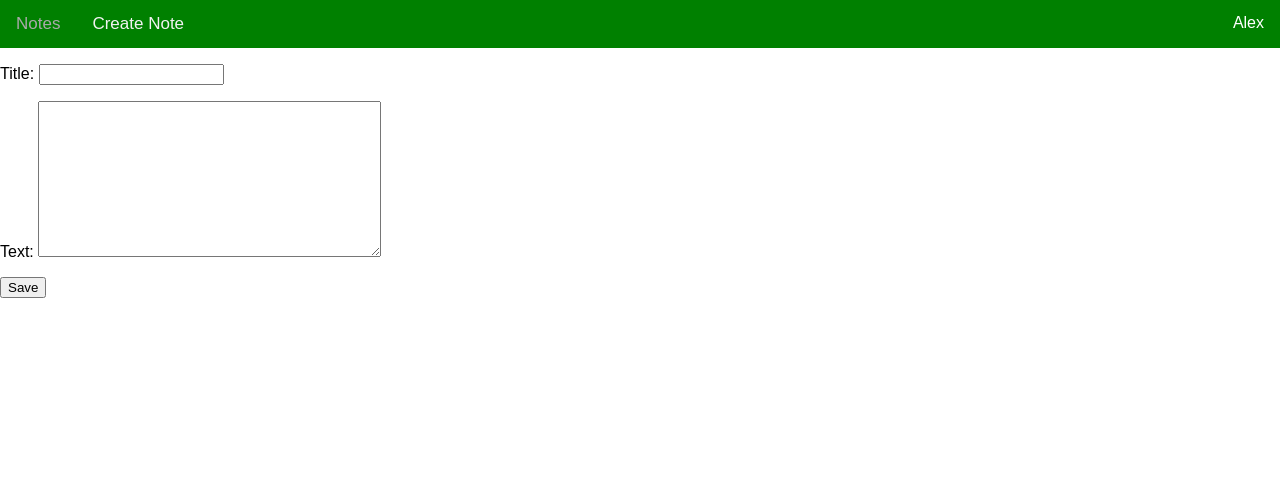
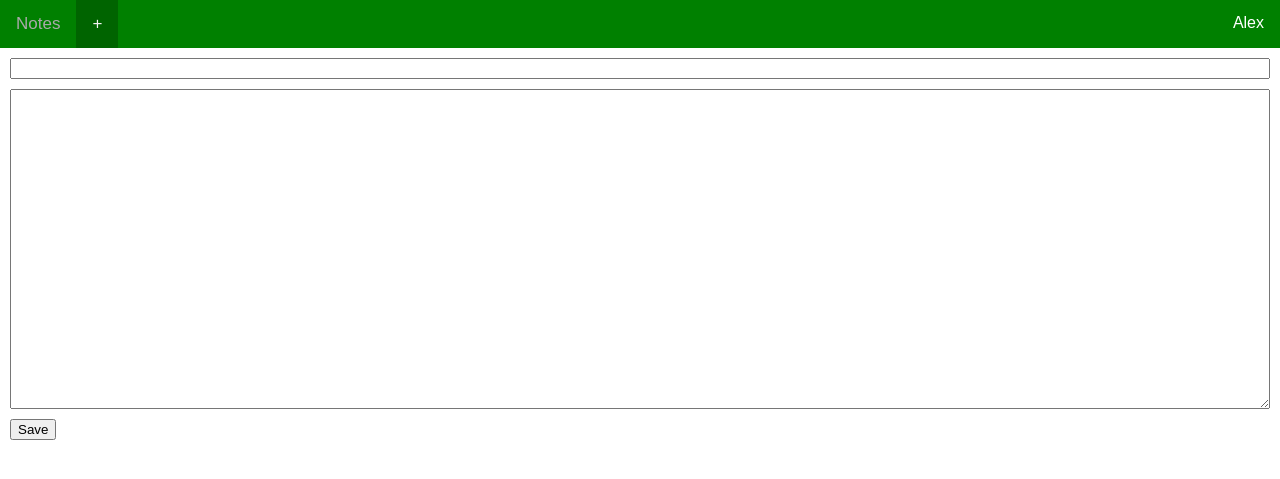
Before and after one commit to lestec-al/social-network, a Django app: page /create_note/ in a window 1280 px wide. Shown: the top 479 px of the page. Run offline with Django 3.2, Linux system fonts and the light colour scheme; a user stored in the database is signed in.

Commit message:
Add: edit on main page

```diff
--- a/notes/static/notes/style.css
+++ b/notes/static/notes/style.css
@@ -1,18 +1,11 @@
-header, footer {color: green;
-                text-align: center;
-                font-family: Arial, Helvetica, sans-serif
-              }
-
 body {
     margin: 0;
     font-family: Arial, Helvetica, sans-serif;
   }
-
   .topnav {
     overflow: hidden;
     background-color:green;
   }
-
   .topnav a {
     float: left;
     color: #f2f2f2;
@@ -21,40 +14,16 @@ body {
     text-decoration: none;
     font-size: 17px;
   }
-
   .topnav a:hover {
     color: darkgrey;
   }
-
-  .topnav a.active {
-    background-color: #04AA6D;
-    color: white;
-  }
-
   .topnav-right {
     float: right;
   }
-  .notes {
-    color: black;
-    text-decoration: none;
-    margin: 24;
-    border: 1px;
-    border-style: groove;
-  }
-  .notes_a {
-    color: black;
-    text-decoration: none;
-  }
-  .notes p {
-    margin: 0;
-  }
-
-
   .dropdown {
     float: right;
     overflow: hidden;
   }
-
   .dropdown .dropbtn {
     font-size: 16px;
     border: none;
@@ -65,11 +34,9 @@ body {
     font-family: inherit;
     margin: 0;
   }
-
   .navbar a:hover, .dropdown:hover .dropbtn {
     color: darkgrey;
   }
-
   .dropdown-content {
     right: 0;
     display: none;
@@ -78,7 +45,6 @@ body {
     box-shadow: 0px 8px 16px 0px rgba(0,0,0,0.2);
     z-index: 1;
   }
-
   .dropdown-content a {
     float: none;
     color: black;
@@ -87,11 +53,61 @@ body {
     display: block;
     text-align: left;
   }
-
   .dropdown-content a:hover {
     background-color: #ddd;
   }
-
   .dropdown:hover .dropdown-content {
     display: block;
   }
+  .active {
+    background-color: darkgreen;
+  }
+  .notes {
+    color: black;
+    text-decoration: none;
+    margin: 24;
+  }
+  .notes p {
+    margin: 0;
+  }
+  .notes h4 {
+    margin: 0;
+    margin-bottom: 10;
+  }
+  .notes-detail-title input {
+    width: 100%;
+  }
+  .notes-detail-text textarea {
+    width: 100%;
+    height: 40%;
+  }
+  .notes-detail-title, .notes-detail-text, .notes-detail-down {
+    margin: 10;
+  }
+  .error-t, .error-p {
+    text-align: center;
+  }
+  .center {
+    margin-left: 40%;
+    margin-top: 10%;
+  }
+  .registr {
+    margin-left: 30%;
+    margin-top: 5%;
+  }
+  .overlay {
+    position: fixed;
+    width: 100%;
+    height: 100%;
+    top: 0;
+    left: 0;
+    right: 0;
+    bottom: 0;
+    background-color: rgba(0,0,0,0.5);
+    z-index: 2;
+    cursor: pointer;
+  }
+  .textarea {
+    width:100%;
+    height: 35%;
+  }
--- a/notes/templates/notes/create.html
+++ b/notes/templates/notes/create.html
@@ -1,11 +1,14 @@
 {% extends "notes/list.html" %}
+
+{% block title %}Create note{% endblock %}
 
 {% block content %}
 
 <form method="POST">
     {% csrf_token %}
-    {{ form.as_p }}
-    <input type="submit" value="Save">
+    <p class="notes-detail-title">{{ form.title }}</p>
+    <p class="notes-detail-text">{{ form.text }}</p>
+    <p class="notes-detail-down"><input type="submit" value="Save"></p>
 </form>
 
 {% endblock %}
--- a/notes/templates/notes/error.html
+++ b/notes/templates/notes/error.html
@@ -4,7 +4,6 @@
 
 {% block content %}
 
-<p><b>Sorry, this page isn't available</b></p>
-<p>The link may be broken, or the page does not exist. <a class="notes_a" href="{% url 'notes' %}">Go to main page</a></p>
+<p class="error-t"><b>Sorry, this page isn't available</b></p>
 
 {% endblock %}
--- a/notes/templates/notes/list.html
+++ b/notes/templates/notes/list.html
@@ -12,8 +12,10 @@
     <header>
       {% if user.is_authenticated %}
       <div class="topnav">
-        <a href="{% url 'notes' %}">Notes</a>
-        <a href="/create_note">Create Note</a>
+        {% url 'notes' as notes_p %}
+        <a {% if request.get_full_path == notes_p %}class="active"{% endif %} href="{% url 'notes' %}">Notes</a>
+        {% url 'note_create' as notes_cp %}
+        <a {% if request.get_full_path == notes_cp %}class="active"{% endif %} href="{% url 'note_create' %}">+</a>
         <div class="topnav-right">
           <div class="dropdown">
             <button class="dropbtn">{{ user|capfirst }}</button>
@@ -30,18 +32,28 @@
     </header>
     <main>
       {% block content %}
-      <form method="POST">
-        {% csrf_token %}
-        <input type="submit" value="Sort by created" name="created"> <input type="submit" value="Sort by updated" name="updated"> <input type="submit" value="Sort by title" name="title">
-        {% for object in object_list %}
-        <a class="notes_a" href="{{ object.get_absolute_url }}">
-          <div class="notes">
-            <p><b>{% if object.title %}{{ object.title }}{% else %}<br>{% endif %}</b></p>
-            <p>{{ object.text }}</p>
-          </div>
-        </a>
-        {% endfor %}
-      </form>
+      {% for object in object_list %}
+        <div class="notes">
+          <form method="POST" style="margin:0;">
+          {% csrf_token %}
+            <h4>{% if object.title %}{{ object.title }}{% else %}<br>{% endif %}</h4>
+            <p><textarea class="textarea" readonly>{{ object.id }}{{ object.text }}</textarea></p>
+            <p class="notes-detail-down" style="margin-top:1%;"><input type="submit" value="Edit" name="edit{{ object.id }}"> <input type="submit" value="Delete" name="delete{{ object.id }}">
+            <small>Created: {{ object.created_at }} Updated: {{ object.updated_at }}</small></p>
+          </form>
+        </div>
+      {% endfor %}
+        {% if object1 != None %}
+        <div class="overlay">
+          <form method="POST">
+          {% csrf_token %}
+            <p class="notes-detail-title">{{ form.title }}</p>
+            <p class="notes-detail-text">{{ form.text }}</p>
+            <p class="notes-detail-down"><input type="submit" value="Save" name="save{{ object1.id }}"> <input type="submit" value="Cancel" name="cancel"> <input type="submit" value="To note page" name="page{{ object1.id }}"></p>
+          </form>
+        </div>
+        {% endif %}
+
       {% endblock %}
     </main>
     <footer>
--- a/notes/templates/notes/settings.html
+++ b/notes/templates/notes/settings.html
@@ -4,6 +4,6 @@
 
 {% block content %}
 
-<p>Not ready yet</p>
+<p class="error-t">Not ready yet</p>
 
 {% endblock %}
--- a/notes/templates/registration/login.html
+++ b/notes/templates/registration/login.html
@@ -3,7 +3,7 @@
 {% block title %}Log into Notes{% endblock %}
 
 {% block content %}
-
+<main class="center">
   {% if form.errors %}
     <p>Your username and password didn't match. Please try again.</p>
   {% endif %}
@@ -39,10 +39,10 @@
   </form>
 
   {# Assumes you setup the password_reset view in your URLconf #}
-  <p><a href="{% url 'password_reset' %}">Lost password?</a></p>
+  {# <p><a href="{% url 'password_reset' %}">Lost password?</a></p> #}
 
   <p><a href="{% url 'registration' %}">Registration</a></p>
 
   {% endif %}
-
+</main>
 {% endblock %}
--- a/notes/templates/registration/registration.html
+++ b/notes/templates/registration/registration.html
@@ -3,17 +3,20 @@
 {% block title %}Sign up for Notes{% endblock %}
 
 {% block content %}
+<main class="registr">
 
   <p><b>Registration new account</b></p>
   {% if user.is_authenticated %}
     <p>You have already registered</p>
     <a href="{% url 'notes' %}">To main page</a>
   {% else %}
+  {% load crispy_forms_tags %}
   <form method="post">
     {% csrf_token %}
-    {{ form.as_p }}
+    {{ form|crispy }}
     <input type="submit" value="Registration" name="registration">
   </form>
   {% endif %}
 
+</main>
 {% endblock %}
--- a/notes/views.py
+++ b/notes/views.py
@@ -9,19 +9,46 @@ from django.contrib.auth import authenticate, login
 class NotesListView(LoginRequiredMixin, View):
     template_name = 'notes/list.html'
     def get(self, request):
-        queryset = Notes.objects.filter(user=request.user.id).order_by("created_at")
-        context = {'object_list': queryset}
+        context = {}
+        queryset = Notes.objects.filter(user=request.user.id)#.order_by("created_at")
+        context['object_list'] = queryset
         return render(request, self.template_name, context)
 
-    def post(self, request): # this way of sorting notes needs to be changed
-        if request.POST.get('updated'):
-            queryset = Notes.objects.filter(user=request.user.id).order_by("updated_at")
-        elif request.POST.get('created'):
-            queryset = Notes.objects.filter(user=request.user.id).order_by("created_at")
-        elif request.POST.get('title'):
-            queryset = Notes.objects.filter(user=request.user.id).order_by("title")
-        context = {'object_list': queryset}
-        return render(request, self.template_name, context)
+    def post(self, request, id=None):
+        try:
+            context = {}
+            queryset = Notes.objects.filter(user=request.user.id)
+            for obj in queryset:
+                if request.POST.get("delete" + str(obj.id)):
+                    obj.delete()
+                    return redirect("/")
+
+                if request.POST.get("edit" + str(obj.id)):
+                    obj1 = Notes.objects.get(id=obj.id, user=request.user.id)
+                    form = NotesForm(instance=obj1)
+                    context['form'] = form
+                    context['object1'] = obj1
+                    context['object_list'] = queryset
+                    return render(request, self.template_name, context)
+
+                if request.POST.get('save' + str(obj.id)):
+                    obj1 = Notes.objects.get(id=obj.id, user=request.user.id)
+                    form = NotesForm(request.POST, instance=obj1)
+                    if form.is_valid():
+                        form.save()
+                        return redirect("/")
+                    context['form'] = form
+                    context['object1'] = obj1
+                    context['object_list'] = queryset
+                    return render(request, self.template_name, context)
+
+                if request.POST.get('page' + str(obj.id)):
+                    return redirect("/" + str(obj.id))
+
+                if request.POST.get('cancel'):
+                    return redirect("/")
+        except:
+            return render(request, 'links/error.html')
 
 class NotesCreateView(LoginRequiredMixin, View):
     template_name = 'notes/create.html'
--- a/web_project/settings.py
+++ b/web_project/settings.py
@@ -37,7 +37,8 @@ INSTALLED_APPS = [
     'django.contrib.sessions',
     'django.contrib.messages',
     'django.contrib.staticfiles',
-    'notes'
+    'notes',
+    'crispy_forms',
 ]
 
 MIDDLEWARE = [
```
Also changed, not shown: notes/templates/notes/detail.html (+5 -5 lines), README.md, db.sqlite3, notes/__init__.py (deleted), notes/migrations/__init__.py (deleted), web_project/__init__.py (deleted).
